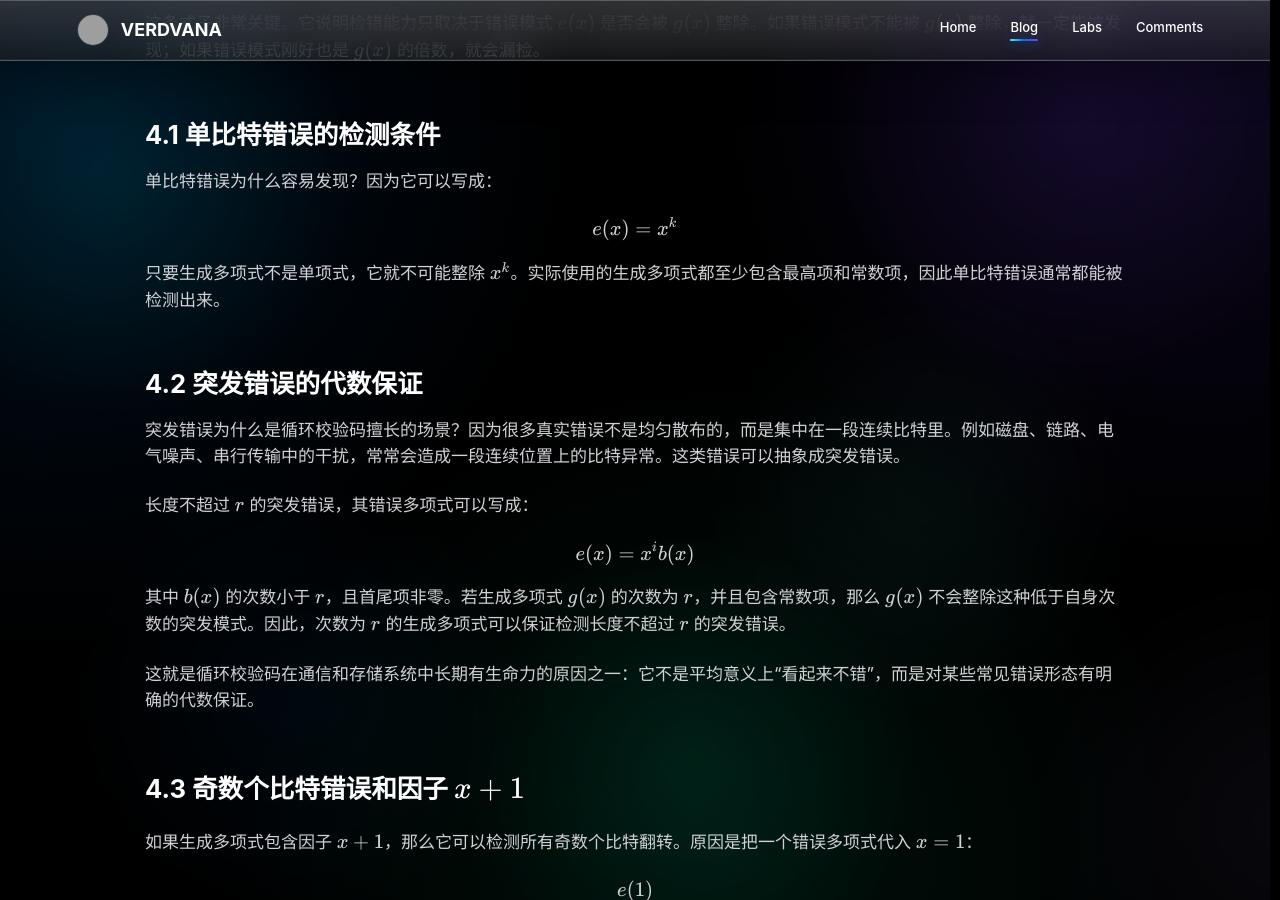
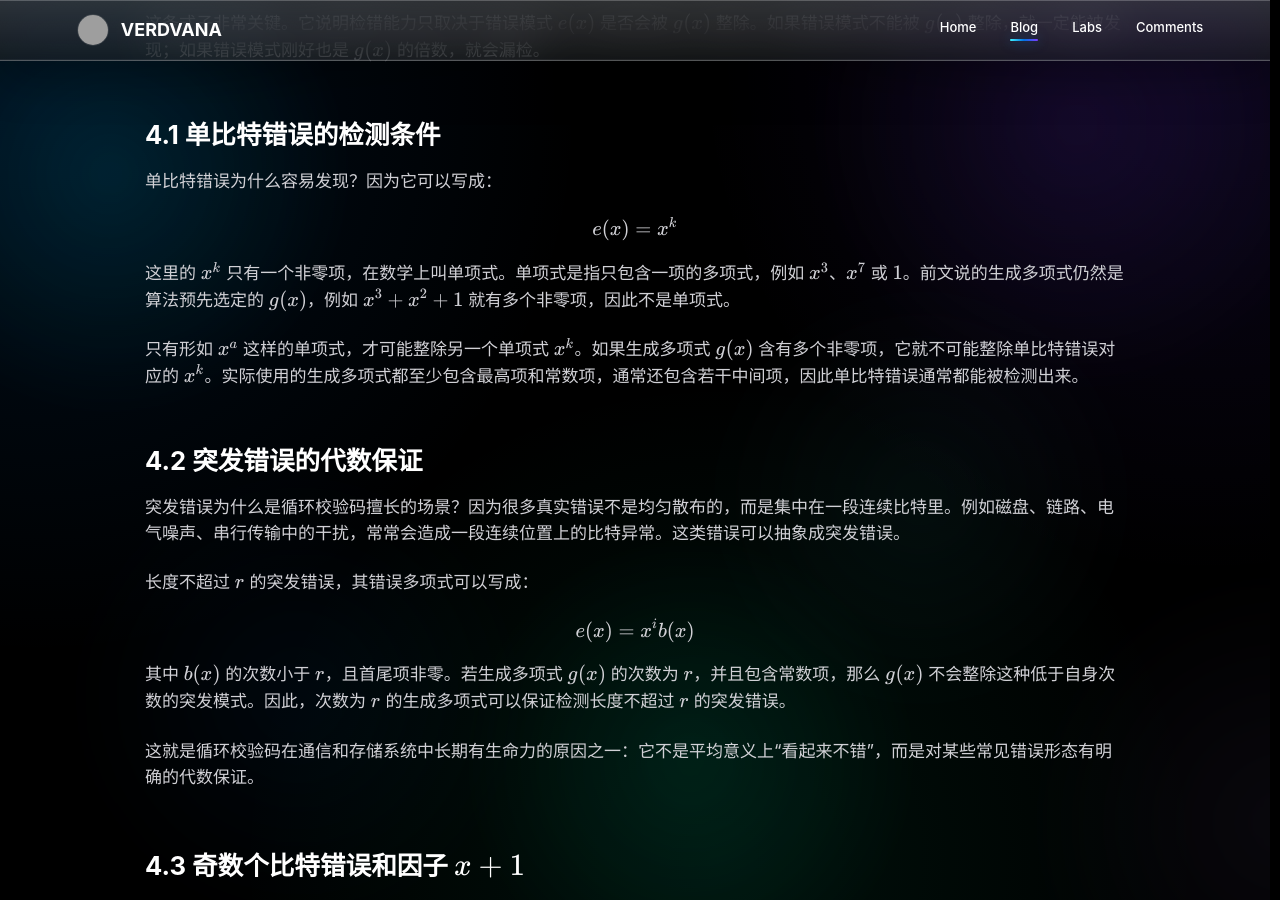
Before and after one commit to Verdvana/Verdvana.github.io, a Jekyll site: the page built from _posts/2026-06-12-finite-field-generator-polynomial.md, in a window 1280 px wide and 900 px high, scrolled down 6539 px. Built offline with Jekyll 4.4.1, drawn with Linux system fonts in a browser that asks for light colours; comment, search, counter and statistics services are not loaded; some of the changed text lies outside the part shown; grey boxes are pictures that could not be loaded.

Commit message:
fix(posts): 增加对单项式和生成多项式的定义及其整除关系的解释

```diff
--- a/_posts/2026-06-12-finite-field-generator-polynomial.md
+++ b/_posts/2026-06-12-finite-field-generator-polynomial.md
@@ -264,7 +264,9 @@ $$
 e(x) = x^k
 $$
 
-只要生成多项式不是单项式，它就不可能整除 $x^k$。实际使用的生成多项式都至少包含最高项和常数项，因此单比特错误通常都能被检测出来。
+这里的 $x^k$ 只有一个非零项，在数学上叫单项式。单项式是指只包含一项的多项式，例如 $x^3$、$x^7$ 或 $1$。前文说的生成多项式仍然是算法预先选定的 $g(x)$，例如 $x^3+x^2+1$ 就有多个非零项，因此不是单项式。
+
+只有形如 $x^a$ 这样的单项式，才可能整除另一个单项式 $x^k$。如果生成多项式 $g(x)$ 含有多个非零项，它就不可能整除单比特错误对应的 $x^k$。实际使用的生成多项式都至少包含最高项和常数项，通常还包含若干中间项，因此单比特错误通常都能被检测出来。
 
 ### 4.2 突发错误的代数保证
 
```
